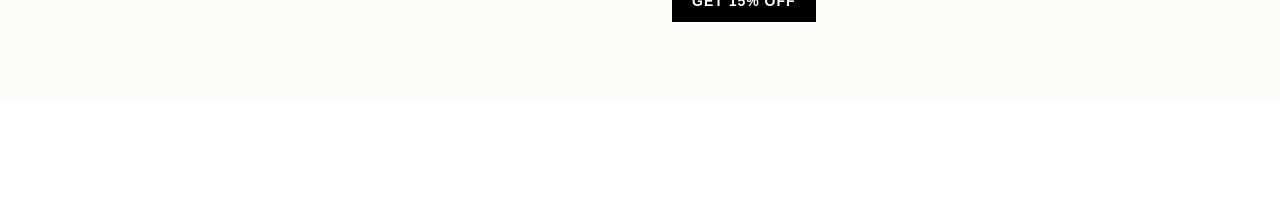
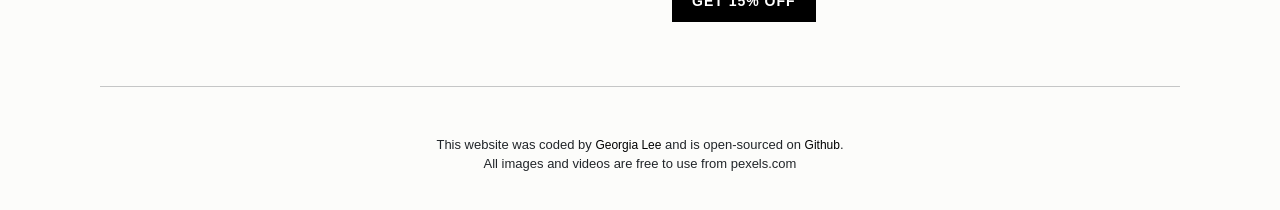
Before and after one commit to georgia-lee04/fashion-landing-page, a plain HTML site: page index.html in a window 1280 px wide. Shown: the part 2679-2889 px from the top of the page. Before the commit the page ends 2781 px from the top, so only its background shows below. Drawn offline with nearby package versions, Linux system fonts and the light colour scheme; a web font is replaced by a local one.

Commit message:
Updated footer

```diff
--- a/index.html
+++ b/index.html
@@ -272,7 +272,13 @@
    </div>
 
    <div><h4>Enjoy 15% off your first Lineage order</h4>
-  <div><button class="discount-button">Get 15% off</button></div></div>
+  <div><button class="discount-button mb-5">Get 15% off</button></div></div>
+</div>
+
+<hr>
+
+<div>
+  <p class="mt-5">This website was coded by <a href="https://github.com/georgia-lee04" class="footer-link">Georgia Lee</a> and is open-sourced on <a href="https://github.com/georgia-lee04/fashion-landing-page" class="footer-link">Github</a>. <br>All images and videos are free to use from pexels.com</p>
 </div>
     </footer>
 
```
